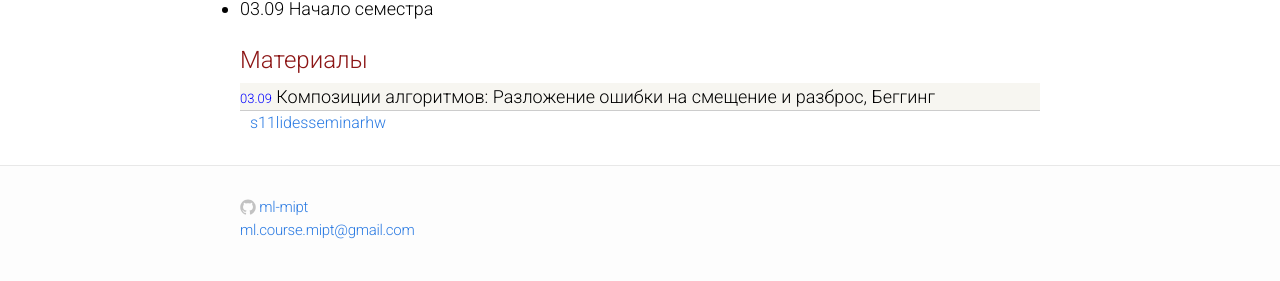
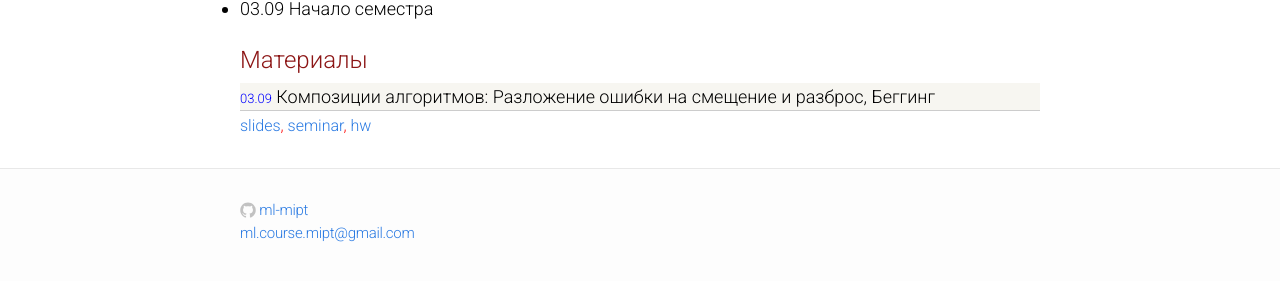
Before and after one commit to ml-mipt/old-ml-mipt.github.io, a Jekyll site: the page built from index.html, in a window 1280 px wide. Shown: the part 417-698 px from the top of the page. Built offline with Jekyll 4.4.1, drawn with Linux system fonts in a browser that asks for light colours.

Commit message:
start232

```diff
--- a/index.html
+++ b/index.html
@@ -29,9 +29,9 @@
     <div class="materials-item">
       <font size="2" color="blue">03.09</font> Композиции алгоритмов: Разложение ошибки на смещение и разброс, Беггинг
     </div>
-    <div class="kw">
-        <a href="URL">s11lides</a><link href="URL"><a href="URL">seminar</a><a href="URL">hw</a>
-    </div>
+
+    <font size="3" color="red"><a href="URL">slides</a>, <link href="URL"><a href="URL">seminar</a>, <a href="URL">hw</a></font>
+
 
   </div>
 </div>
```
